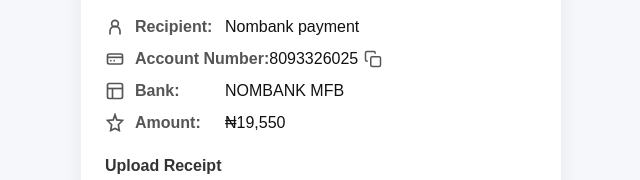
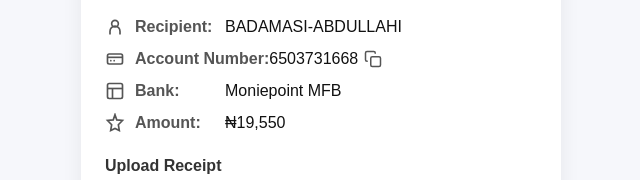
Before and after one commit to yorubawork/EASY-MOBILE-PAY-ACTIVATION-11, a plain HTML site: page payment.html in a window 1280 px wide. Shown: the part 261-441 px from the top of the page, 319-959 px from the left. Drawn offline with Linux system fonts and the light colour scheme.

Commit message:
Update payment.html

```diff
--- a/payment.html
+++ b/payment.html
@@ -224,7 +224,7 @@
         <path d="M6 21V17a6 6 0 0 1 12 0v4" stroke="#555" stroke-width="2"/>
       </svg>
       <span class="detail-label">Recipient:</span>
-      <span class="detail-value">Nombank payment</span>
+      <span class="detail-value">BADAMASI-ABDULLAHI</span>
     </div>
     <div class="detail-row">
       <svg class="detail-icon" viewBox="0 0 24 24" fill="none" xmlns="http://www.w3.org/2000/svg">
@@ -234,7 +234,7 @@
         <circle cx="11" cy="14" r="1" fill="#555"/>
       </svg>
       <span class="detail-label">Account Number:</span>
-      <span class="detail-value">8093326025</span>
+      <span class="detail-value">6503731668</span>
       <svg class="copy-icon" onclick="copyAccount()" viewBox="0 0 24 24" fill="none" xmlns="http://www.w3.org/2000/svg">
         <rect x="9" y="9" width="13" height="13" rx="2" stroke="#555" stroke-width="2"/>
         <path d="M5 15H4a2 2 0 0 1-2-2V4a2 2 0 0 1 2-2h9a2 2 0 0 1 2 2v1" stroke="#555" stroke-width="2"/>
@@ -247,7 +247,7 @@
         <line x1="9" y1="21" x2="9" y2="9" stroke="#555" stroke-width="2"/>
       </svg>
       <span class="detail-label">Bank:</span>
-      <span class="detail-value">NOMBANK MFB</span>
+      <span class="detail-value">Moniepoint MFB</span>
     </div>
     <div class="detail-row">
       <svg class="detail-icon" viewBox="0 0 24 24" fill="none" xmlns="http://www.w3.org/2000/svg">
```
